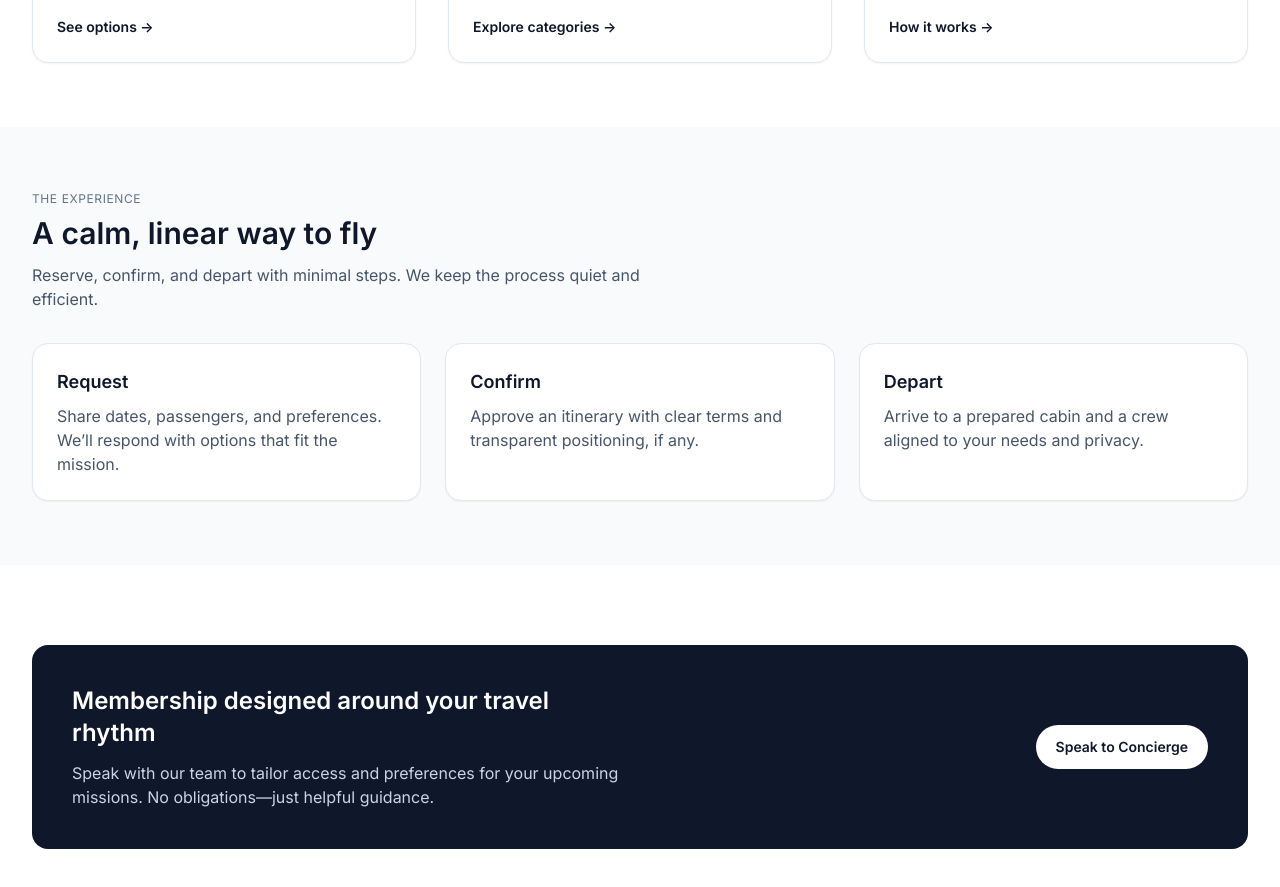
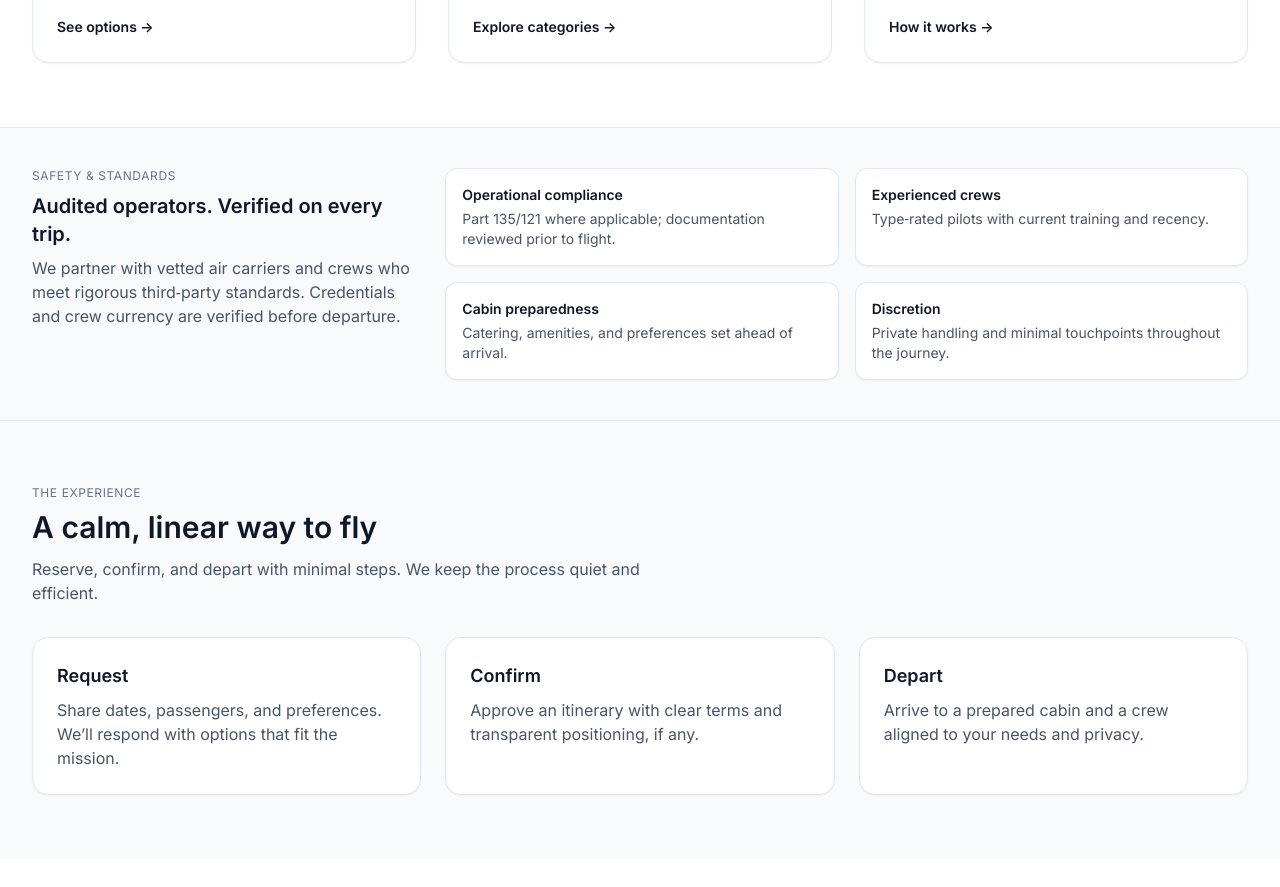
Before and after one commit to gramtop961/frontend-repo_49bg5o8q_6enxe7, a React (Vite) app: page / in a window 1280 px wide. Shown: the part 960-1847 px from the top of the page. Built offline with nearby package versions, Linux system fonts and the light colour scheme; a web font is replaced by a local one.

Commit message:
Update project prj_49bg5o8q - 2025-11-19T00:38:28.599Z

```diff
--- a/src/components/Sections.jsx
+++ b/src/components/Sections.jsx
@@ -31,3 +31,34 @@ export function CTA() {
     </section>
   )
 }
+
+export function SafetyStrip() {
+  return (
+    <section className="py-10 bg-slate-50 border-y border-slate-200">
+      <div className="max-w-7xl mx-auto px-4 sm:px-6 lg:px-8">
+        <div className="grid gap-6 md:grid-cols-3 items-start">
+          <div>
+            <p className="text-xs uppercase tracking-wider text-slate-500">Safety & Standards</p>
+            <h3 className="mt-2 text-xl font-semibold text-slate-900">Audited operators. Verified on every trip.</h3>
+            <p className="mt-2 text-slate-600">We partner with vetted air carriers and crews who meet rigorous third‑party standards. Credentials and crew currency are verified before departure.</p>
+          </div>
+          <div className="md:col-span-2 grid gap-4 sm:grid-cols-2">
+            <Bullet title="Operational compliance" text="Part 135/121 where applicable; documentation reviewed prior to flight." />
+            <Bullet title="Experienced crews" text="Type‑rated pilots with current training and recency." />
+            <Bullet title="Cabin preparedness" text="Catering, amenities, and preferences set ahead of arrival." />
+            <Bullet title="Discretion" text="Private handling and minimal touchpoints throughout the journey." />
+          </div>
+        </div>
+      </div>
+    </section>
+  )
+}
+
+function Bullet({ title, text }) {
+  return (
+    <div className="rounded-xl border border-slate-200 bg-white p-4 shadow-sm">
+      <div className="text-sm font-semibold text-slate-900">{title}</div>
+      <div className="mt-1 text-sm text-slate-600">{text}</div>
+    </div>
+  )
+}
--- a/src/pages/Aircraft.jsx
+++ b/src/pages/Aircraft.jsx
@@ -1,5 +1,5 @@
 import { useState } from 'react'
-import { SectionHeading, Card } from '../components/Sections'
+import { SectionHeading, Card, SafetyStrip } from '../components/Sections'
 
 // Category taxonomy reflects common industry groupings
 // VLJ < Light < Super Light < Midsize < Super Midsize < Heavy < Ultra‑Long‑Range
@@ -85,7 +85,7 @@ function Models({ items }) {
 
 export default function Aircraft() {
   return (
-    <main className="pt-24 pb-16 bg-white">
+    <main className="pt-24 pb-0 bg-white">
       <div className="max-w-7xl mx-auto px-4 sm:px-6 lg:px-8">
         <SectionHeading
           eyebrow="Aircraft Access"
@@ -119,6 +119,9 @@ export default function Aircraft() {
           ))}
         </div>
       </div>
+      <div className="mt-16">
+        <SafetyStrip />
+      </div>
     </main>
   )
 }
--- a/src/pages/Home.jsx
+++ b/src/pages/Home.jsx
@@ -1,5 +1,5 @@
 import Hero from '../components/Hero'
-import { SectionHeading, Card, CTA } from '../components/Sections'
+import { SectionHeading, Card, CTA, SafetyStrip } from '../components/Sections'
 
 export default function Home() {
   return (
@@ -28,6 +28,8 @@ export default function Home() {
         </div>
       </section>
 
+      <SafetyStrip />
+
       <section className="py-16 bg-slate-50">
         <div className="max-w-7xl mx-auto px-4 sm:px-6 lg:px-8">
           <SectionHeading
```
Also changed, not shown: 1 other file (tests, documents, lock files or other folders).
